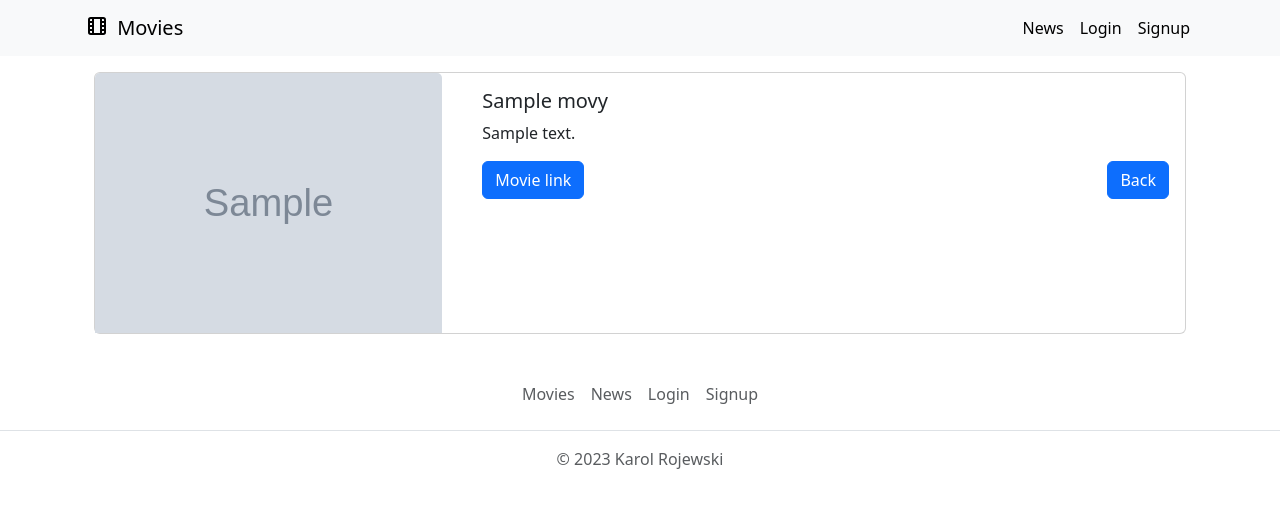
After one commit to karolroj/movieReviews, a Django app: page /movie/1 in a window 1280 px wide. The commit adds this page. Shown: the top 508 px of the page. Run offline with Django 4.2, Linux system fonts and the light colour scheme; tables that the repository leaves empty hold one stand-in row (values such as "Sample post"); grey boxes marked "Sample" are stand-in pictures.

Commit message:
added movie details

```diff
--- /dev/null
+++ b/movie/templates/details.html
@@ -0,0 +1,22 @@
+{% extends 'base.html' %}
+{% block content %}
+<div class="container">
+    <div class="card">
+        <div class="row">
+        <div class="col-4">
+            <img src="{{ movie.image.url }}" class="card-img-top" alt="{movie.title}">
+        </div>
+        <div class="col-8">
+            <div class="card-body">
+                <h5 class="card-title">{{ movie.title }}</h5>
+                <p class="card-text">{{movie.description}}</p>
+                {% if movie.url %}
+                    <a href="{{ movie.url }}" class="btn btn-primary">Movie link</a>
+                {% endif %}
+                <a href="{% url 'home' %}" class="btn btn-primary float-end">Back</a>
+            </div>
+        </div>
+    </div>
+</div>
+</div>
+{% endblock content %}
--- a/movie/templates/home.html
+++ b/movie/templates/home.html
@@ -19,7 +19,9 @@ Searching for {{ searchTerm }}
                 alt="{{movie.title}}"
             >
             <div class="card-body">
-            <h5 class="card-title">{{movie.title}}</h5>
+            <a href="{% url 'details' movie.id %}">
+                <h5 class="card-title">{{movie.title}}</h5>
+            </a>
             <p class="card-text">{{movie.description}}</p>
             {% if movie.url %}
             <a href="{{movie.url}}" class="btn btn-primary">Movie link</a>
--- /dev/null
+++ b/movie/urls.py
@@ -0,0 +1,6 @@
+from django.urls import path
+from movie import views
+
+urlpatterns = [
+    path('<int:movie_id>', views.details, name='details')
+]
--- a/movie/views.py
+++ b/movie/views.py
@@ -1,4 +1,4 @@
-from django.shortcuts import render
+from django.shortcuts import get_object_or_404, render
 from django.http import HttpResponse
 
 from .models import movies as Movies
@@ -22,3 +22,7 @@ def about(request):
 def signup(request):
     email = request.GET.get('email')
     return render(request, 'signup.html', {'email': email})
+
+def details(request, movie_id):
+    movie = get_object_or_404(Movies,pk=movie_id)
+    return render(request, 'details.html', {'movie': movie})
--- a/movieReviews/urls.py
+++ b/movieReviews/urls.py
@@ -21,10 +21,11 @@ from movie import views as movie
 
 urlpatterns = [
     path('admin/', admin.site.urls, name='admin'),
+    path('about/', movie.about, name='about'),
     path('', movie.home, name='home'),
-    path('about/', movie.about, name='about'),
     path('signup/', movie.signup, name='signup'),
-    path('news/', include('news.urls'))
+    path('news/', include('news.urls')),
+    path('movie/', include('movie.urls'))
 ]
 
 urlpatterns += static(settings.MEDIA_URL, document_root=settings.MEDIA_ROOT)
--- /dev/null
+++ b/requirements.txt
@@ -0,0 +1,5 @@
+asgiref==3.6.0
+Django==4.1.7
+Pillow==9.4.0
+PyMySQL==1.0.3
+sqlparse==0.4.3
```
Also changed, not shown: movie/models.py (line endings or trailing spaces).
